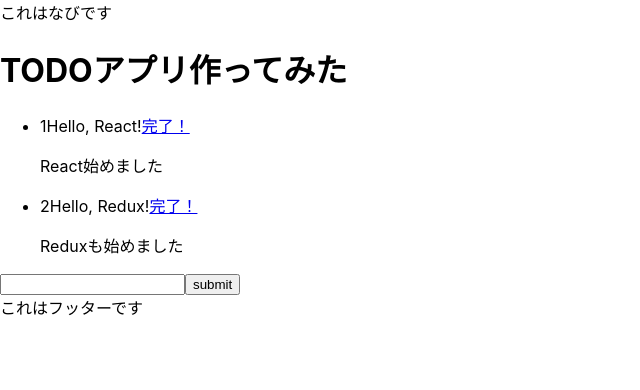
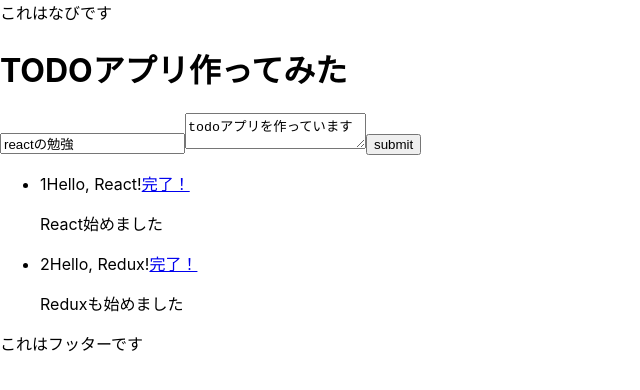
Before and after one commit to HTsuruo/nippo-react, a React (Create React App) app: page / in a window 1280 px wide. Shown: the top 390 px of the page, without its empty margins (0-640 px from the left). Built offline with nearby package versions, Linux system fonts and the light colour scheme.

Commit message:
chore: TODOリスト途中まで.

```diff
--- a/src/App.tsx
+++ b/src/App.tsx
@@ -8,13 +8,13 @@ import List from "./components/List";
 interface Props {}
 interface State {
   todos: any[];
+  countTodo: number;
 }
 
 class App extends React.Component<Props, State> {
   constructor(props: any) {
     super(props);
-    this.state = {
-      todos: [
+    const todos = [
       {
         id: 1,
         title: "Hello, React!",
@@ -27,16 +27,20 @@ class App extends React.Component<Props, State> {
         desc: "Reduxも始めました",
         done: false,
       },
-      ],
+    ];
+    this.state = {
+      todos: todos,
+      countTodo: todos.length + 1,
     };
   }
+
   render() {
     return (
       <div>
         <Nav />
         <h1>TODOアプリ作ってみた</h1>
+        <Form />
         <List todos={this.state.todos} />
-        <Form />
         <Footer />
       </div>
     );
--- a/src/components/Form.tsx
+++ b/src/components/Form.tsx
@@ -5,7 +5,18 @@ const Form = () => {
     <form action="">
       <div>
         <label htmlFor=""></label>
-        <input type="text" name="title" className="input-form" />
+        <input
+          type="text"
+          placeholder="タイトル"
+          defaultValue="reactの勉強"
+          name="title"
+          className="input-form"
+        />
+        <textarea
+          name="description"
+          placeholder="説明を入力"
+          defaultValue="todoアプリを作っています"
+        ></textarea>
         <input type="submit" value="submit" />
       </div>
     </form>
```
Lines whose indentation alone changed are shown as unchanged.
